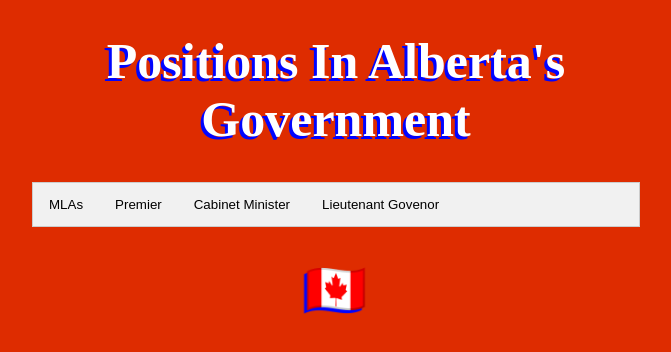
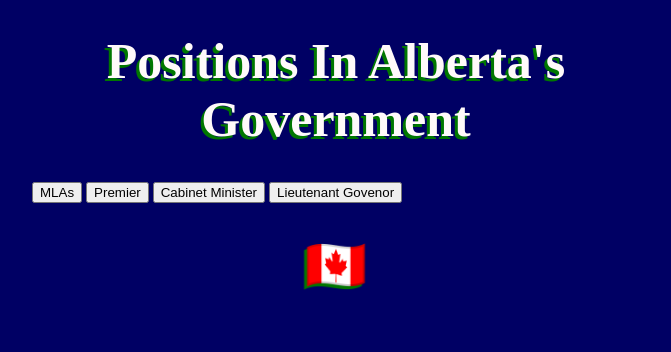
Before and after one commit to codekid-rgb/homesite, a plain HTML site: page iconsite/index.html in a window 1280 px wide. Shown: the whole page, without its empty margins (304-975 px from the left). Drawn offline with Linux system fonts and the light colour scheme.

Commit message:
fix colours

```diff
--- a/iconsite/styles.css
+++ b/iconsite/styles.css
@@ -1,39 +1,5 @@
 html {
-	  background-color: rgb(222, 44, 0);
-  .tab {
-  overflow: hidden;
-  border: 1px solid #ccc;
-  background-color: #f1f1f1;
-}
-
-/* Style the buttons that are used to open the tab content */
-.tab button {
-  background-color: inherit;
-  float: left;
-  border: none;
-  outline: none;
-  cursor: pointer;
-  padding: 14px 16px;
-  transition: 0.3s;
-}
-
-/* Change background color of buttons on hover */
-.tab button:hover {
-  background-color: #ddd;
-}
-
-/* Create an active/current tablink class */
-.tab button.active {
-  background-color: #ccc;
-}
-
-/* Style the tab content */
-.tabcontent {
-  display: none;
-  padding: 6px 12px;
-  border: 1px solid #ccc;
-  border-top: none;
-}
+	  background-color: rgb(00, 00, 100);
 	}
 	body {
 	  max-width: 38rem;
@@ -44,8 +10,8 @@ html {
 	h1 {
 	  text-align: center;
 	  font-size: 50px;
-	  color: rgb(255, 255, 255);
-	  text-shadow: -3px 3px #0004ff;
+	  color: rgb(255, 250, 250);
+	  text-shadow: -3px 3px #007700;
 	}
 	header {
 	  text-align: center;
@@ -63,7 +29,7 @@ html {
 	iframe {
 	  display: block;
 	  margin: 0 auto;
-	  border: 20px dotted #0044ff;
+	  border: 20px dotted #007700;
 	  width: 560px;
 	  height: 315px;
 	  max-width: 100%;
--- a/styles.css
+++ b/styles.css
@@ -1,5 +1,5 @@
 html {
-	  background-color: rgb(222, 44, 0);
+	  background-color: rgb(00, 00, 100);
 	}
 	body {
 	  max-width: 38rem;
@@ -10,8 +10,8 @@ html {
 	h1 {
 	  text-align: center;
 	  font-size: 50px;
-	  color: rgb(255, 255, 255);
-	  text-shadow: -3px 3px #0004ff;
+	  color: rgb(255, 250, 250);
+	  text-shadow: -3px 3px #007700;
 	}
 	header {
 	  text-align: center;
@@ -22,7 +22,6 @@ html {
 
 	img {
 	  width: 350px;
-	  border: 20px dotted #0000ff;
 	  display: block;
 	  margin: 0 auto;
 	  max-width: 100%;
@@ -30,7 +29,7 @@ html {
 	iframe {
 	  display: block;
 	  margin: 0 auto;
-	  border: 20px dotted #0044ff;
+	  border: 20px dotted #007700;
 	  width: 560px;
 	  height: 315px;
 	  max-width: 100%;
```
